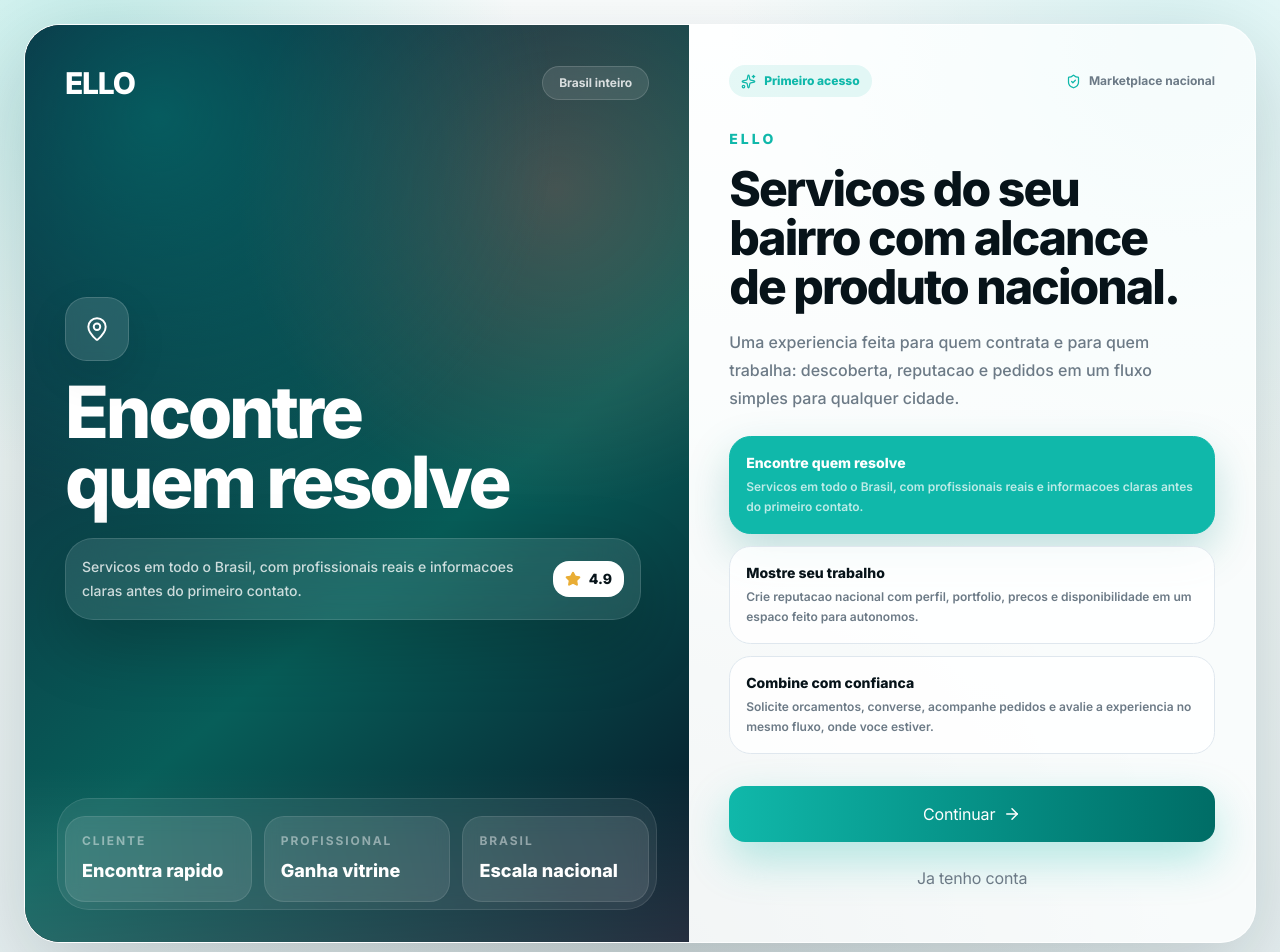
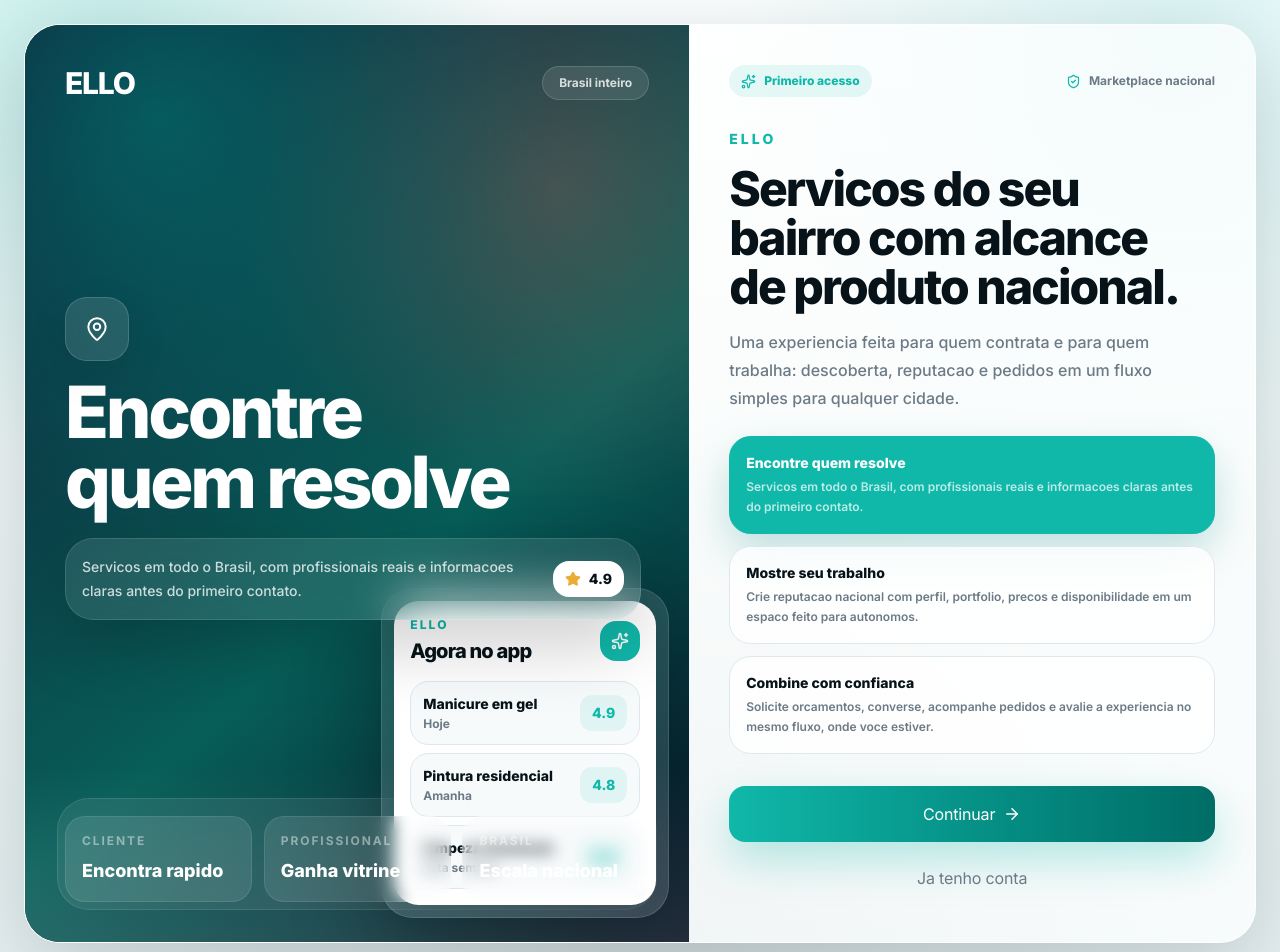
Before and after one commit to primuscreative-web/ello-ux, a React (Vite) app in the folder ello-frontend/: page / in a window 1280 px wide. Shown: the top 952 px of the page. Built offline with nearby package versions, Linux system fonts and the light colour scheme; no server answers.

Commit message:
feat: enrich onboarding visual storytelling

```diff
--- a/ello-frontend/src/features/onboarding/Onboarding.jsx
+++ b/ello-frontend/src/features/onboarding/Onboarding.jsx
@@ -9,6 +9,61 @@ const iconMap = {
   client: MapPin,
   professional: BriefcaseBusiness,
   trust: CheckCircle2
+}
+
+const visualCards = {
+  client: [
+    ['Manicure em gel', '4.9', 'Hoje'],
+    ['Pintura residencial', '4.8', 'Amanha'],
+    ['Limpeza detalhada', '5.0', 'Esta semana']
+  ],
+  professional: [
+    ['Perfil completo', '92%', 'vitrine'],
+    ['Pedidos novos', '8', 'hoje'],
+    ['Resposta media', '20 min', 'rapido']
+  ],
+  trust: [
+    ['Pedido enviado', '1', 'cliente'],
+    ['Orcamento recebido', '2', 'profissional'],
+    ['Conversa alinhada', '3', 'chat']
+  ]
+}
+
+function SlideVisual({ type }) {
+  const cards = visualCards[type] || visualCards.client
+
+  return (
+    <div className="pointer-events-none absolute bottom-6 right-5 z-10 hidden w-72 rounded-[2rem] border border-white/14 bg-white/12 p-3 shadow-[0_30px_90px_rgba(0,0,0,0.28)] backdrop-blur-2xl md:grid">
+      <div className="rounded-[1.55rem] bg-white p-4 text-ink shadow-soft">
+        <div className="flex items-center justify-between">
+          <div>
+            <p className="text-xs font-extrabold uppercase tracking-[0.18em] text-brand">ELLO</p>
+            <p className="mt-1 text-xl font-extrabold tracking-[-0.04em]">Agora no app</p>
+          </div>
+          <span className="flex h-10 w-10 items-center justify-center rounded-2xl bg-brand text-white">
+            <Sparkles size={18} />
+          </span>
+        </div>
+        <div className="mt-4 grid gap-2">
+          {cards.map(([label, value, meta], index) => (
+            <motion.div
+              animate={{ opacity: 1, x: 0 }}
+              className="grid grid-cols-[1fr_auto] items-center gap-3 rounded-[1.15rem] border border-line bg-cloud/70 p-3"
+              initial={{ opacity: 0, x: 18 }}
+              key={label}
+              transition={{ delay: 0.08 * index, duration: 0.28 }}
+            >
+              <div>
+                <p className="text-sm font-extrabold">{label}</p>
+                <p className="mt-0.5 text-xs font-bold text-muted">{meta}</p>
+              </div>
+              <span className="rounded-xl bg-brand/10 px-3 py-2 text-sm font-extrabold text-brand">{value}</span>
+            </motion.div>
+          ))}
+        </div>
+      </div>
+    </div>
+  )
 }
 
 export function Onboarding() {
@@ -33,6 +88,7 @@ export function Onboarding() {
           <div className="absolute inset-0 bg-[radial-gradient(circle_at_20%_10%,rgba(0,127,120,0.58),transparent_25rem),radial-gradient(circle_at_80%_18%,rgba(255,114,94,0.24),transparent_20rem),linear-gradient(140deg,#101a33_0%,#075e59_58%,#071224_100%)]" />
           <div className="absolute inset-x-0 bottom-0 h-44 bg-[linear-gradient(180deg,transparent,rgba(255,255,255,0.12))]" />
           <div className="absolute bottom-8 left-8 right-8 hidden h-28 rounded-[2rem] border border-white/10 bg-white/8 backdrop-blur md:block" />
+          <SlideVisual type={slide.image} />
 
           <div className="relative z-10 flex h-full min-h-[22rem] flex-col justify-between sm:min-h-[30rem]">
             <div className="flex items-center justify-between">
```
